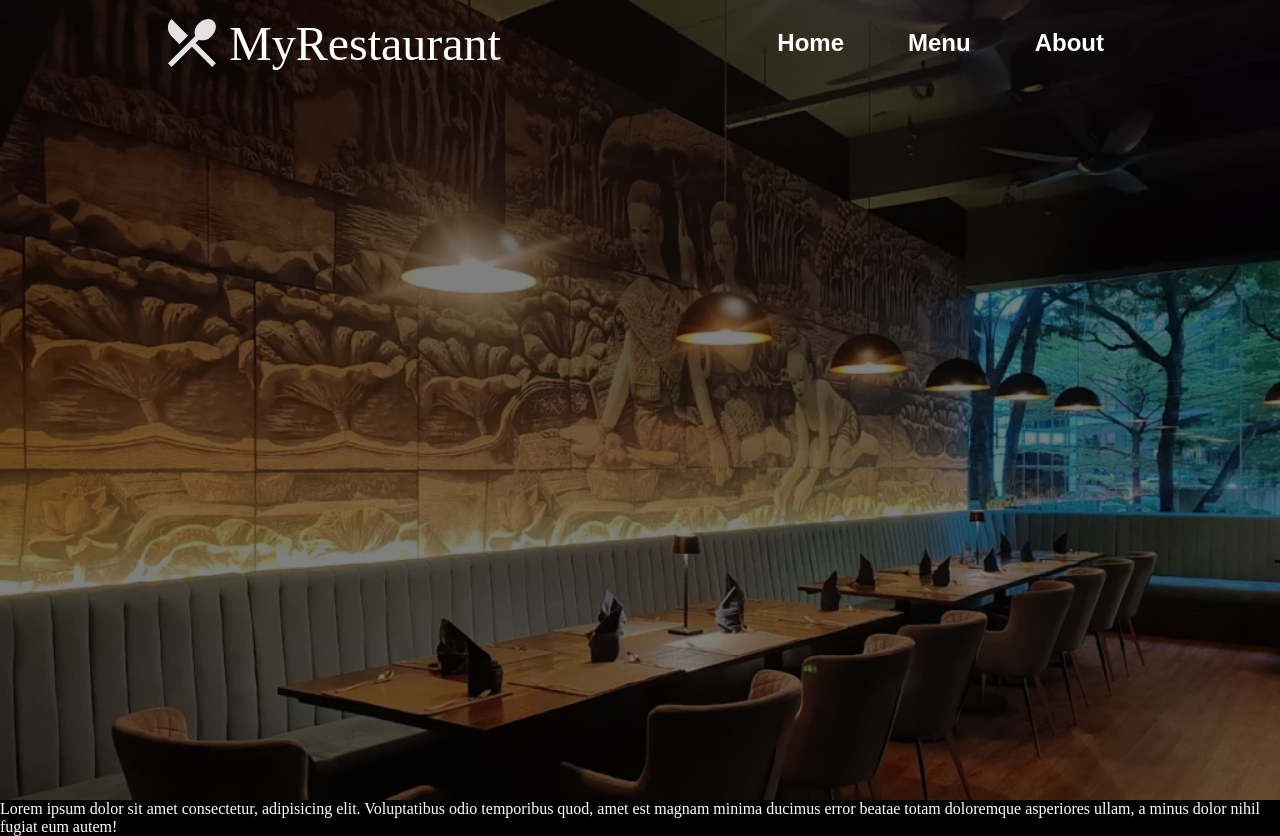
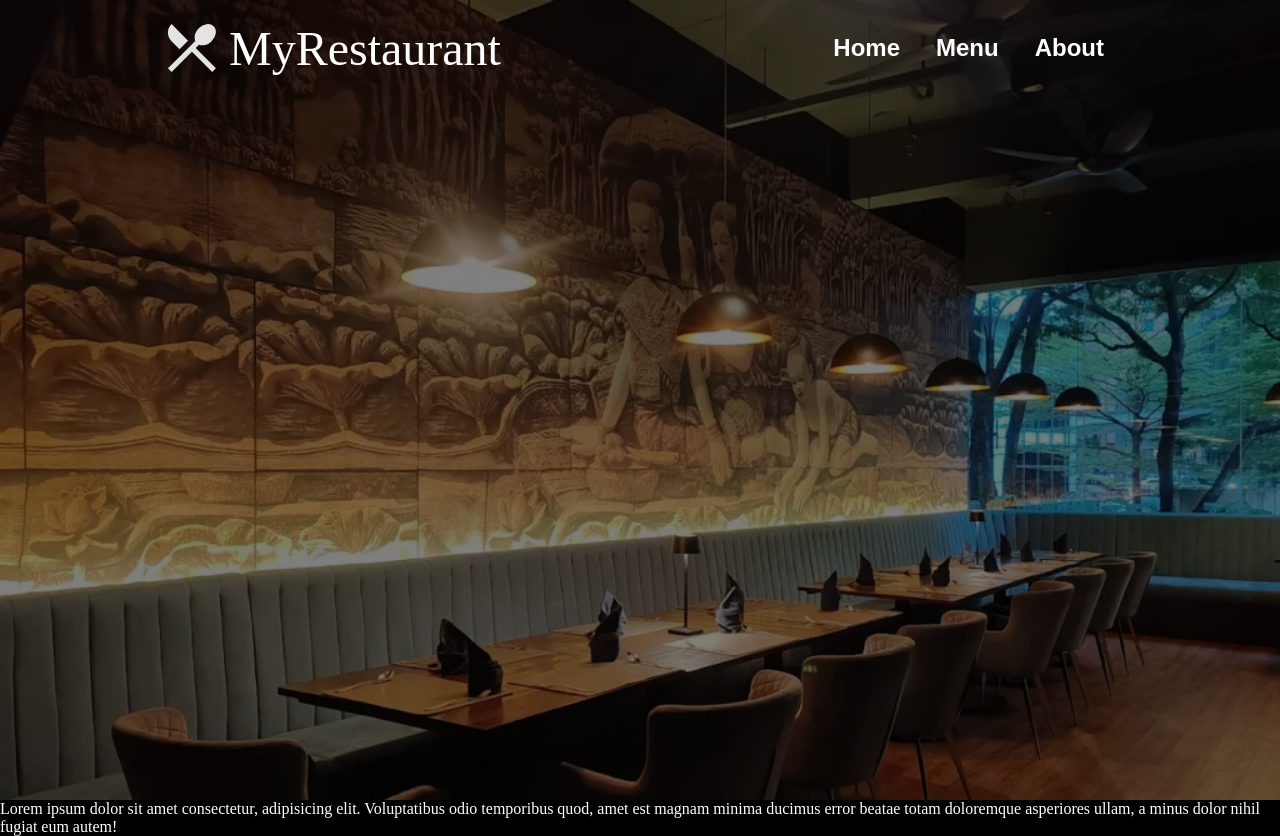
Before and after one commit to NikoWenc/restaurant-page, a website built with webpack: page src/template.html in a window 1280 px wide. Built offline with nearby package versions, Linux system fonts and the light colour scheme.

Commit message:
fix the layout of background image of hero and header section

```diff
--- a/src/styles/style.scss
+++ b/src/styles/style.scss
@@ -8,10 +8,12 @@ body {
     background-color: black;
 }
 
-.hero {
+header {
+    height: 100vh;
+    width: 100vw;
+    padding: 1rem 10rem 0 10rem;
 
     background-image: url('/src/images/unnamed-3-1024x768.webp');
-    height: 100vh;
     background-repeat: no-repeat;
     background-size: cover;
     background-color: black;
@@ -24,16 +26,13 @@ body {
         background: rgba(0, 0, 0, 0.5);
     }
 
-    header {
+    nav {
         display: flex;
         align-items: center;
         justify-content: space-between;
-        height: 70px;
-        width: 100vw;
-        padding: 1rem 10rem 0 10rem;
-        position: absolute;
+        gap: 2rem;
+        position: relative;
         z-index: 1;
-
 
         .logo {
             display: flex;
@@ -51,12 +50,6 @@ body {
             }
         }
 
-        nav {
-            display: flex;
-            align-items: center;
-            justify-content: center;
-            gap: 2rem;
-
         button {
             border-radius: 0.5rem;
             font-size: 1.5rem;
@@ -73,7 +66,6 @@ body {
         }
     }
 }
-}
 
 #content {
     color: white;
--- a/src/template.html
+++ b/src/template.html
@@ -6,19 +6,19 @@
     <title>Document</title>
 </head>
 <body>
-    <div class="hero">
     <header>
+        <nav>
             <div class="logo">
                 <img src="images/local_dining_24dp_E3E3E3_FILL0_wght400_GRAD0_opsz24.svg" alt="logo">
                 <p>MyRestaurant</p>
             </div>
-        <nav>
+            <div>
                 <button>Home</button>
                 <button>Menu</button>
                 <button>About</button>
+            </div>
         </nav>
     </header>
-    </div>
 
     <div id="content">
         Lorem ipsum dolor sit amet consectetur, adipisicing elit. Voluptatibus odio temporibus quod, amet est magnam minima ducimus error beatae totam doloremque asperiores ullam, a minus dolor nihil fugiat eum autem!
```
Lines whose indentation alone changed are shown as unchanged.
